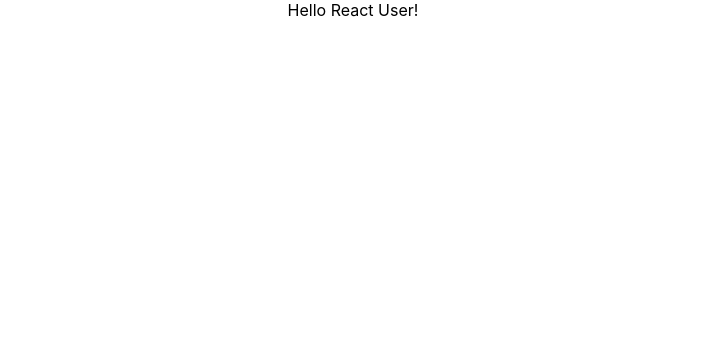
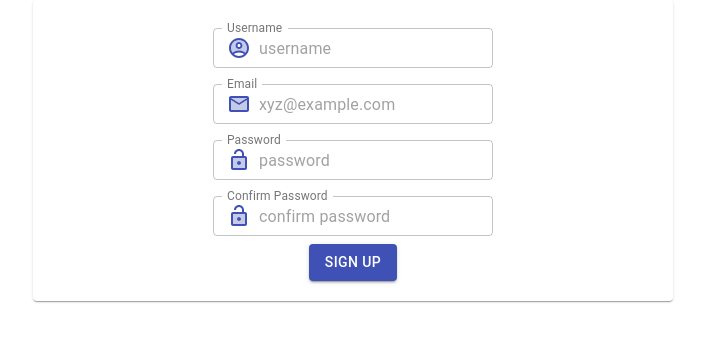
Before and after one commit to keshav-singla/ERP, a React (Create React App) app: page /login in a window 1280 px wide. Shown: the top 342 px of the page, without its empty margins (287-992 px from the left). Built offline with nearby package versions, Linux system fonts and the light colour scheme.

Commit message:
installed some packages and signUp page layout

```diff
--- a/src/App.js
+++ b/src/App.js
@@ -1,10 +1,11 @@
 import React from 'react';
 import './App.css';
+import Signup from './components/signUp';
 
 function App() {
   return (
     <div className="App">
-      Hello React User!
+      <Signup />
     </div>
   );
 }
--- a/src/components/signUp.js
+++ b/src/components/signUp.js
@@ -1,16 +1,184 @@
-import React from 'react'
+import React from 'react';
 
-class Signup extends React.Component{
-    constructor(){
+// Material UI core
+import TextField from '@material-ui/core/TextField';
+import Button from '@material-ui/core/Button';
+import { Grid, Paper } from '@material-ui/core';
+
+//Icons
+import InputAdornment from '@material-ui/core/InputAdornment';
+import AccountCircleTwoToneIcon from '@material-ui/icons/AccountCircleTwoTone';
+import EmailTwoToneIcon from '@material-ui/icons/EmailTwoTone';
+import LockOpenTwoToneIcon from '@material-ui/icons/LockOpenTwoTone';
+
+//Firebase
+import fire from '../config.js/fireBaseConfiguration'
+
+class Signup extends React.Component {
+    constructor() {
         super()
-        this.state={
-
+        this.state = {
+            username: '',
+            email: '',
+            password: '',
+            confirmPassword: '',
+            error : ''
         }
     }
 
-    render(){
-        return(
+    formEmpty = (username, email, password, confirmPassword) => {
+        return !username.length || !email.length || !password.length || !confirmPassword.length
+    }
+
+    handleChange = (e) => {
+        e.preventDefault()
+        this.setState({ [e.target.name]: e.target.value })
+    }
+
+    handleSbmit = ( userData ) => {
+        console.log(userData);
+        console.log(userData.email);
+        console.log(userData.password);
+    }
+
+    validation = () => {
+        if(this.formEmpty(this.state)){
+            this.setState({
+                error: 'Fill the feilds'
+            })
+        }
+    }
+
+    render() {
+        // console.log(this.state.username);
+        // console.log(this.state.email);
+        // console.log(this.state.confirmPassword);
+
+        return (
             <div>
+                <Grid
+                    container
+                    spacing={50}
+                >
+                    <Grid
+                        item xs={3}
+                    >
+                    </Grid>
+
+                    <Grid
+                        item xs={6}
+                        // style={{ margin: 20 }}
+                    >
+                        <Paper
+                            style={{ padding: 20 }}
+                        >
+                            <TextField
+                                id="input-with-icon-textfield"
+                                label="Username"
+                                style={{ margin: 8 }}
+                                placeholder="username"
+                                name='username'
+                                onChange={this.handleChange}
+                                // fullWidth
+                                margin="dense"
+                                variant='outlined'
+                                autoComplete='off'
+                                InputProps={{
+                                    // shrink: true,
+                                    startAdornment: (
+                                        <InputAdornment position="start">
+                                            <AccountCircleTwoToneIcon color='primary' />
+                                        </InputAdornment>
+                                    )
+                                }}
+                            /> <br />
+
+                            <TextField
+                                id="input-with-icon-textfield"
+                                label="Email"
+                                style={{ margin: 8 }}
+                                placeholder="xyz@example.com"
+                                name='email'
+                                onChange={this.handleChange}
+                                // fullWidth
+                                margin="dense"
+                                variant='outlined'
+                                autoComplete='off'
+                                InputProps={{
+                                    shrink: true,
+                                    startAdornment: (
+                                        <InputAdornment position="start">
+                                            <EmailTwoToneIcon color='primary' />
+                                        </InputAdornment>
+                                    )
+                                }}
+                            /><br />
+
+                            <TextField
+                                id="input-with-icon-textfield"
+                                label="Password"
+                                style={{ margin: 8 }}
+                                placeholder="password"
+                                name='password'
+                                type='password'
+                                onChange={this.handleChange}
+                                // fullWidth
+                                margin="dense"
+                                variant='outlined'
+                                autoComplete='off'
+                                InputProps={{
+                                    shrink: true,
+                                    startAdornment: (
+                                        <InputAdornment position="start">
+                                            <LockOpenTwoToneIcon color='primary' />
+                                        </InputAdornment>
+                                    )
+                                }}
+                            /><br />
+
+                            <TextField
+                                id="input-with-icon-textfield"
+                                label="Confirm Password"
+                                style={{ margin: 8 }}
+                                placeholder="confirm password"
+                                name='confirmPassword'
+                                type='password'
+                                onChange={this.handleChange}
+                                // fullWidth
+                                margin="dense"
+                                variant='outlined'
+                                autoComplete='off'
+                                InputProps={{
+                                    shrink: true,
+                                    startAdornment: (
+                                        <InputAdornment position="start">
+                                            <LockOpenTwoToneIcon color='primary' />
+                                        </InputAdornment>
+                                    )
+                                }}
+                            /><br />
+
+                            <Button
+                                variant="contained"
+                                color="primary"
+                                onClick = { () => this.handleSbmit( {email: this.state.email , password: this.state.password} )}
+                            >
+                                Sign up
+                            </Button> <br />
+
+                            {this.state.error}
+
+                        </Paper>
+
+                    </Grid>
+
+                    <Grid
+                        item xs={3}
+                    >
+                    </Grid>
+
+                </Grid>
+
 
             </div>
         )
--- a/src/index.js
+++ b/src/index.js
@@ -5,7 +5,22 @@ import App from './App';
 import * as serviceWorker from './serviceWorker';
 import fire from './config.js/fireBaseConfiguration'
 
-ReactDOM.render(<App />, document.getElementById('root'));
+import { Provider } from 'react-redux'
+import { createStore , applyMiddleware, compose } from 'redux';
+import reducers from './reducer/reducerIndex'
+import thunk from 'redux-thunk'
+
+const middleware = [thunk];
+
+// CREATING STORE in redux
+const store = createStore(
+  reducers,
+  compose(
+    applyMiddleware(...middleware)
+  )
+)
+
+ReactDOM.render( <Provider store ={store}> <App /> </Provider> , document.getElementById('root'));
 
 // If you want your app to work offline and load faster, you can change
 // unregister() to register() below. Note this comes with some pitfalls.
--- /dev/null
+++ b/src/reducer/reducerIndex.js
@@ -0,0 +1,12 @@
+import { combineReducers } from 'redux';
+
+const user_reducer =( state=[], action ) => {
+    switch(action.type){
+        default :
+            return state;
+    }
+}
+
+const reducer = combineReducers({user: user_reducer})
+
+export default reducer;
```
Also changed, not shown: package.json (+8 -1 lines), 1 other file (tests, documents, lock files or other folders).
